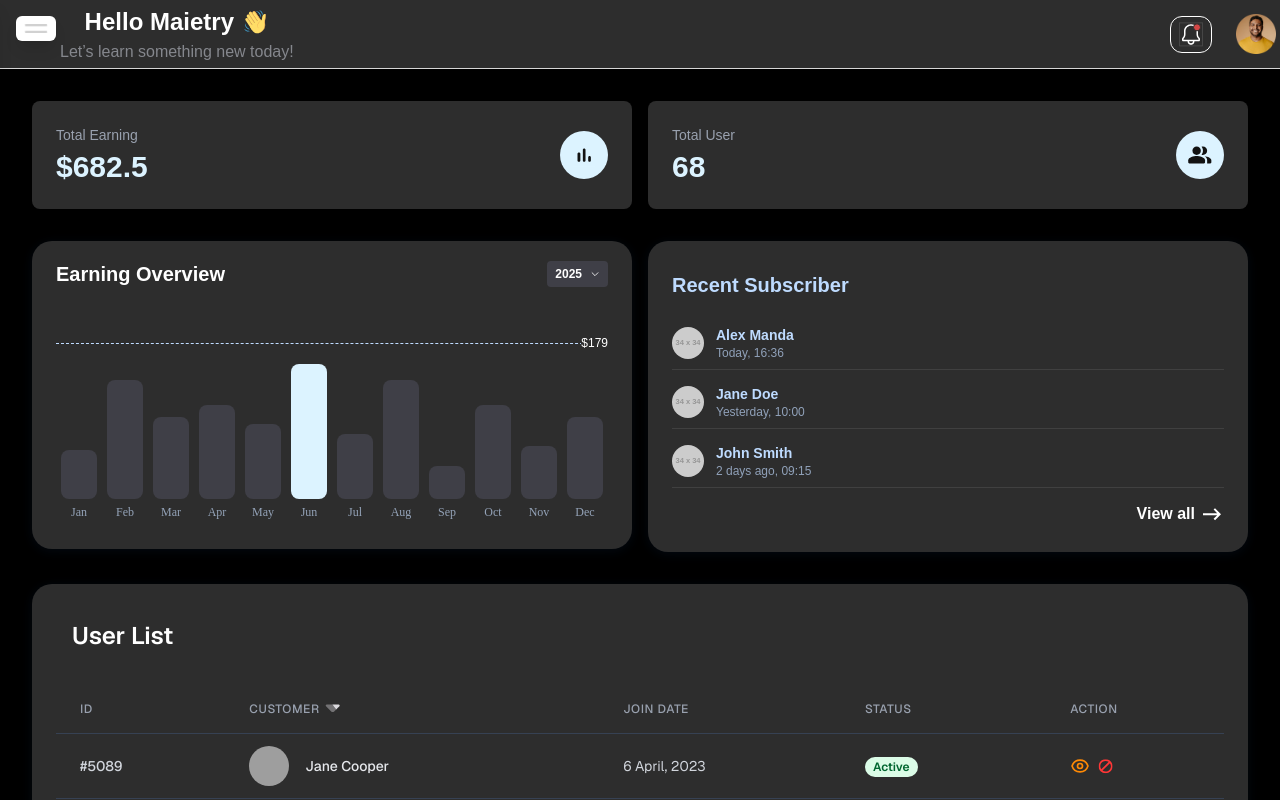
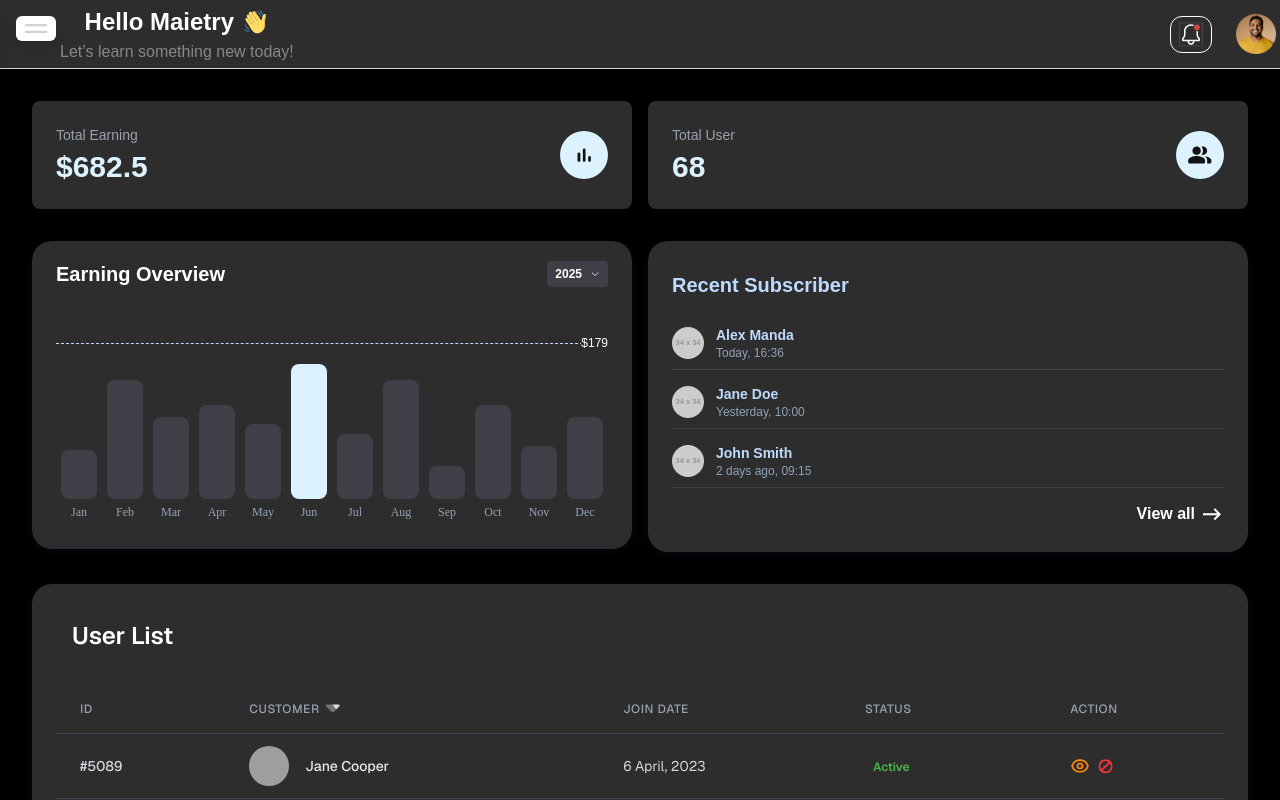
Before and after one commit to alzinan1234/Arkive-admin-panel, a Next.js app: page /admin in a window 1280 px wide. Shown: the top 800 px of the page. Built offline with nearby package versions, Linux system fonts and the light colour scheme; grey boxes are pictures that could not be loaded.

Commit message:
update all

```diff
--- a/src/components/RegistrationTable.jsx
+++ b/src/components/RegistrationTable.jsx
@@ -276,8 +276,8 @@ export default function UserList() {
                       <span
                         className={`px-2 inline-flex text-xs leading-5 font-semibold rounded-full ${
                           user.status === "Active"
-                            ? "bg-green-100 text-green-800"
-                            : "bg-red-100 text-red-800"
+                            ? " text-[#4BB54B]"
+                            : " text-[#F33437]"
                         }`}
                       >
                         {user.status}
```
